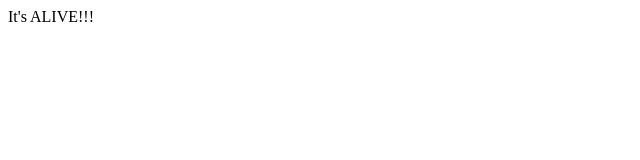
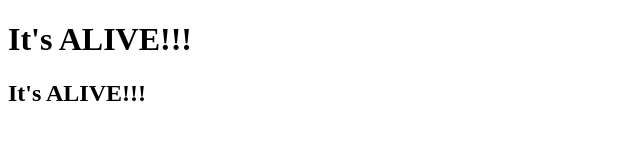
Before and after one commit to joemitch10/AzureTest, a plain HTML site: page Test#.html in a window 1280 px wide. Shown: the whole page, without its empty margins (0-640 px from the left). Drawn offline with Linux system fonts and the light colour scheme.

Commit message:
Added h2 line

```diff
--- a/Test#.html
+++ b/Test#.html
@@ -5,6 +5,8 @@
     <title>Deployment Test</title>
 </head>
 <body>
-<HI>It's ALIVE!!!</HI>
+<H1>It's ALIVE!!!</H1>
+<H2>It's ALIVE!!!</H2>
+
 </body>
 </html>
```
